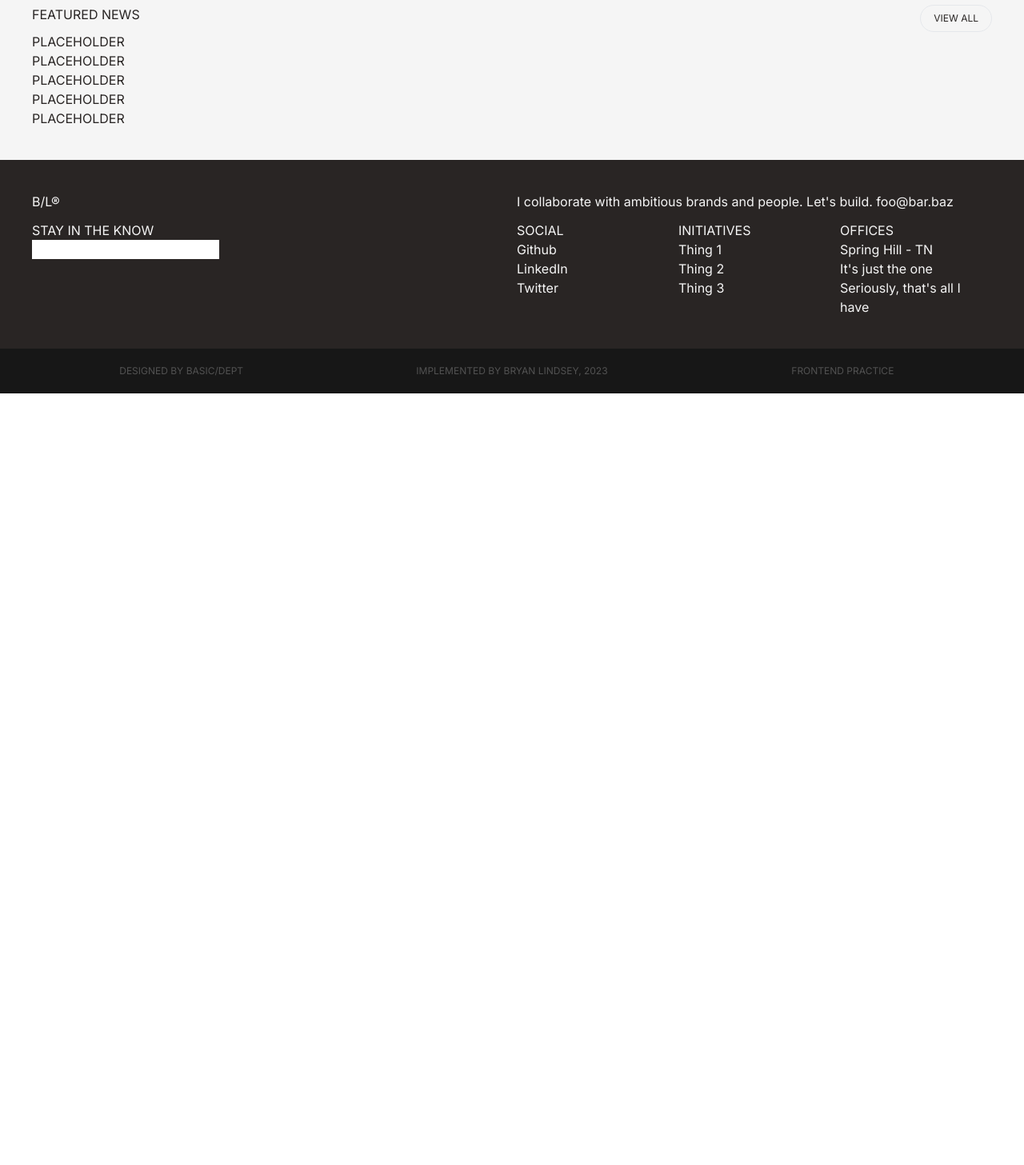
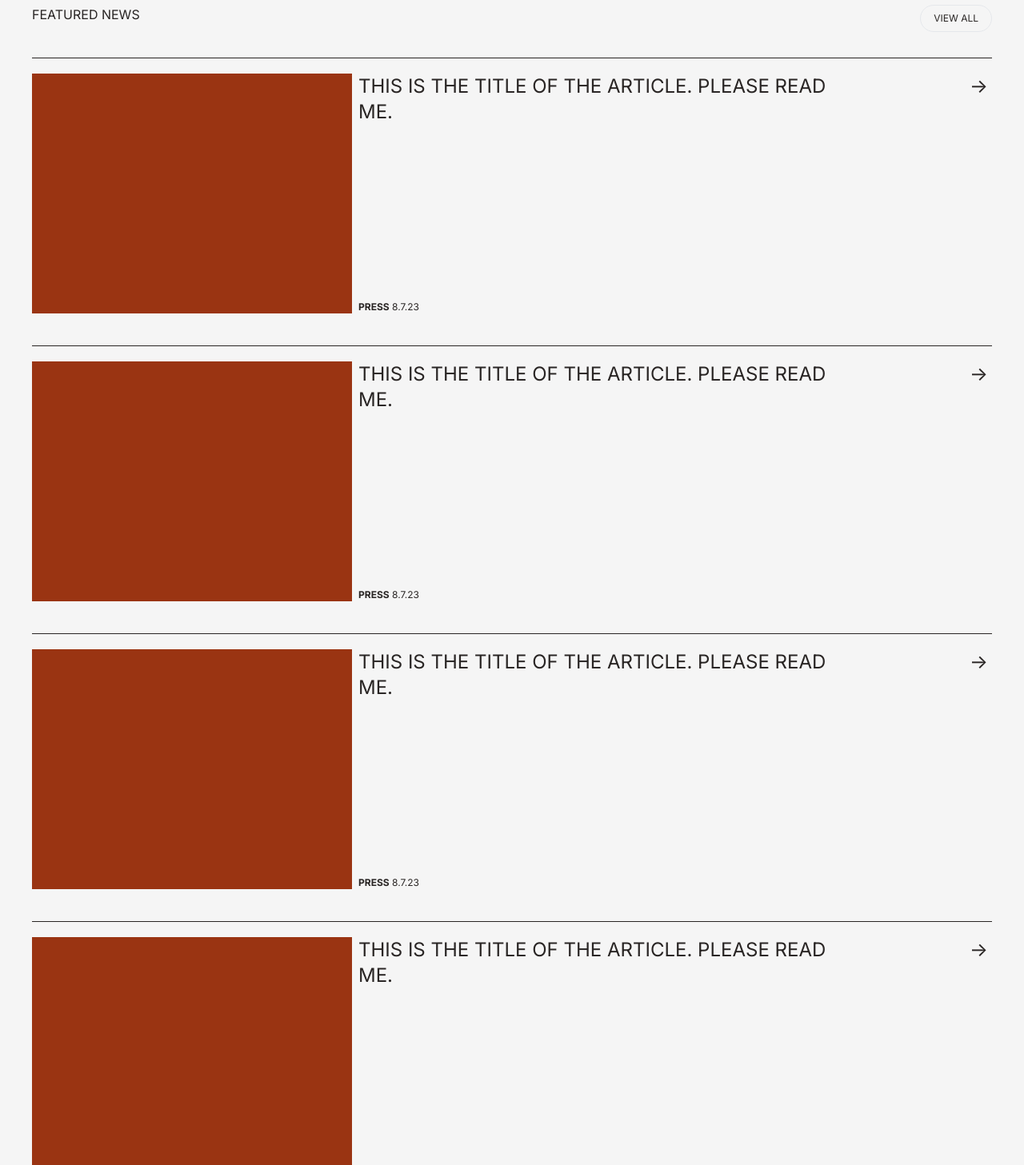
Before and after one commit to bryndsey/frontend-practice, a Next.js app: page /frontend-practice/basic-dept in a window 1280 px wide. Shown: the part 3180-4637 px from the top of the page at 80% size. Before the commit the page ends 3672 px from the top, so only its background shows below. Built offline with nearby package versions, Linux system fonts and the light colour scheme.

Commit message:
Add better news items

```diff
--- a/src/app/frontend-practice/basic-dept/page.tsx
+++ b/src/app/frontend-practice/basic-dept/page.tsx
@@ -24,6 +24,28 @@ function EngagementItem() {
         did for them.
       </p>
     </li>
+  );
+}
+
+function NewsPreviewItem() {
+  return (
+    <a
+      href="#"
+      className="relative flex w-full flex-col gap-2 pt-5 before:absolute before:left-0 before:right-0 before:top-0 before:h-[1px] before:bg-stone-800 sm:flex-row"
+    >
+      <div className="aspect-[4/3] w-full bg-orange-800 sm:w-1/3"></div>
+      <div className="relative flex flex-1 flex-col justify-between gap-8">
+        <h3 className="max-w-[75%] text-2xl">
+          THIS IS THE TITLE OF THE ARTICLE. PLEASE READ ME.
+        </h3>
+        <figure className="absolute bottom-0 right-0 box-content h-7 w-7 text-2xl sm:top-0">
+          {"->"}
+        </figure>
+        <span className="text-xs">
+          <b>PRESS</b> 8.7.23
+        </span>
+      </div>
+    </a>
   );
 }
 
@@ -85,12 +107,25 @@ export default function Page() {
             <LinkButton>VIEW ALL</LinkButton>
           </div>
 
-          <ul>
-            <li>PLACEHOLDER</li>
-            <li>PLACEHOLDER</li>
-            <li>PLACEHOLDER</li>
-            <li>PLACEHOLDER</li>
-            <li>PLACEHOLDER</li>
+          <ul className="mt-8 flex flex-col gap-5 sm:gap-10">
+            <li>
+              <NewsPreviewItem />
+            </li>
+            <li>
+              <NewsPreviewItem />
+            </li>
+            <li>
+              <NewsPreviewItem />
+            </li>
+            <li>
+              <NewsPreviewItem />
+            </li>
+            <li>
+              <NewsPreviewItem />
+            </li>
+            <li>
+              <NewsPreviewItem />
+            </li>
           </ul>
         </section>
       </main>
```
